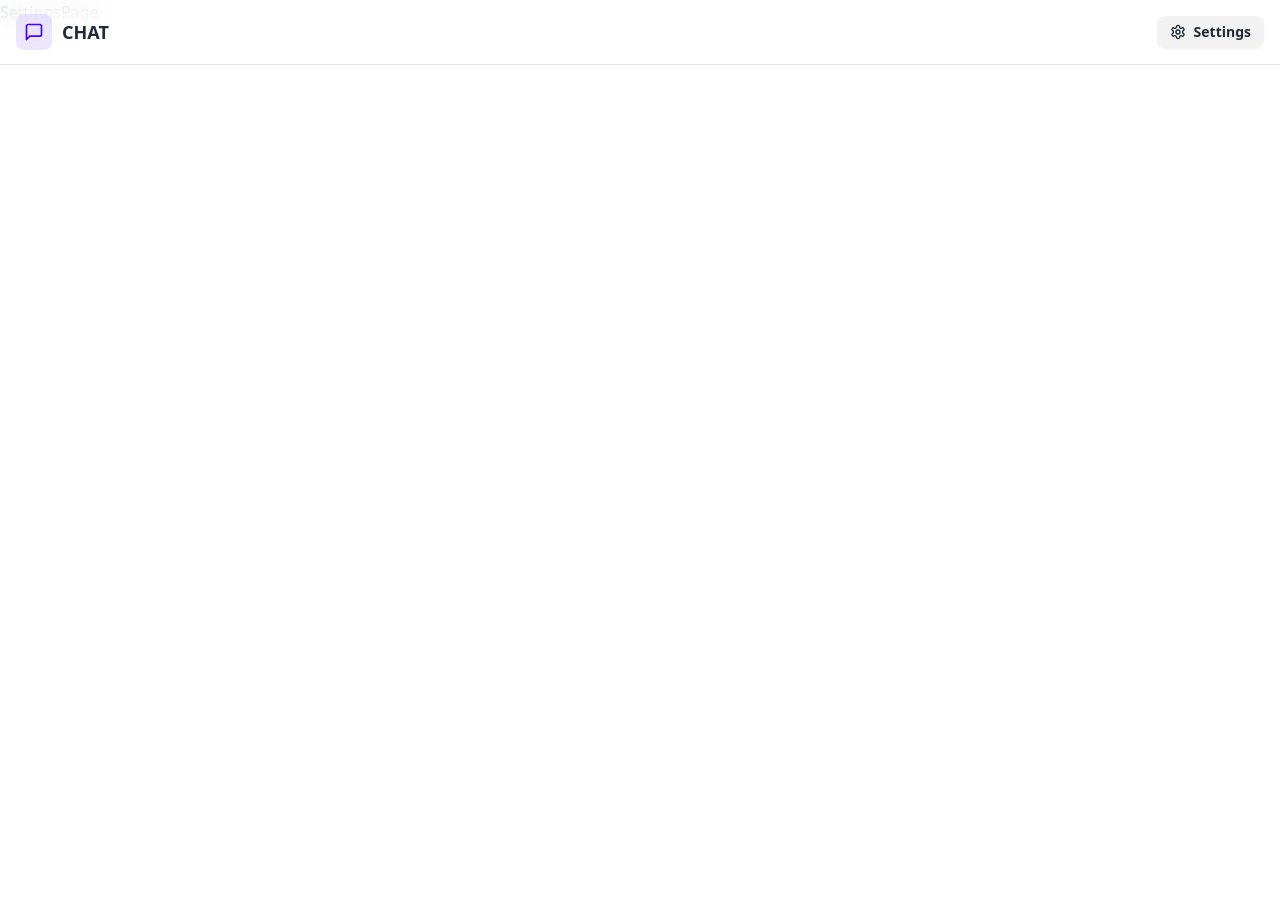
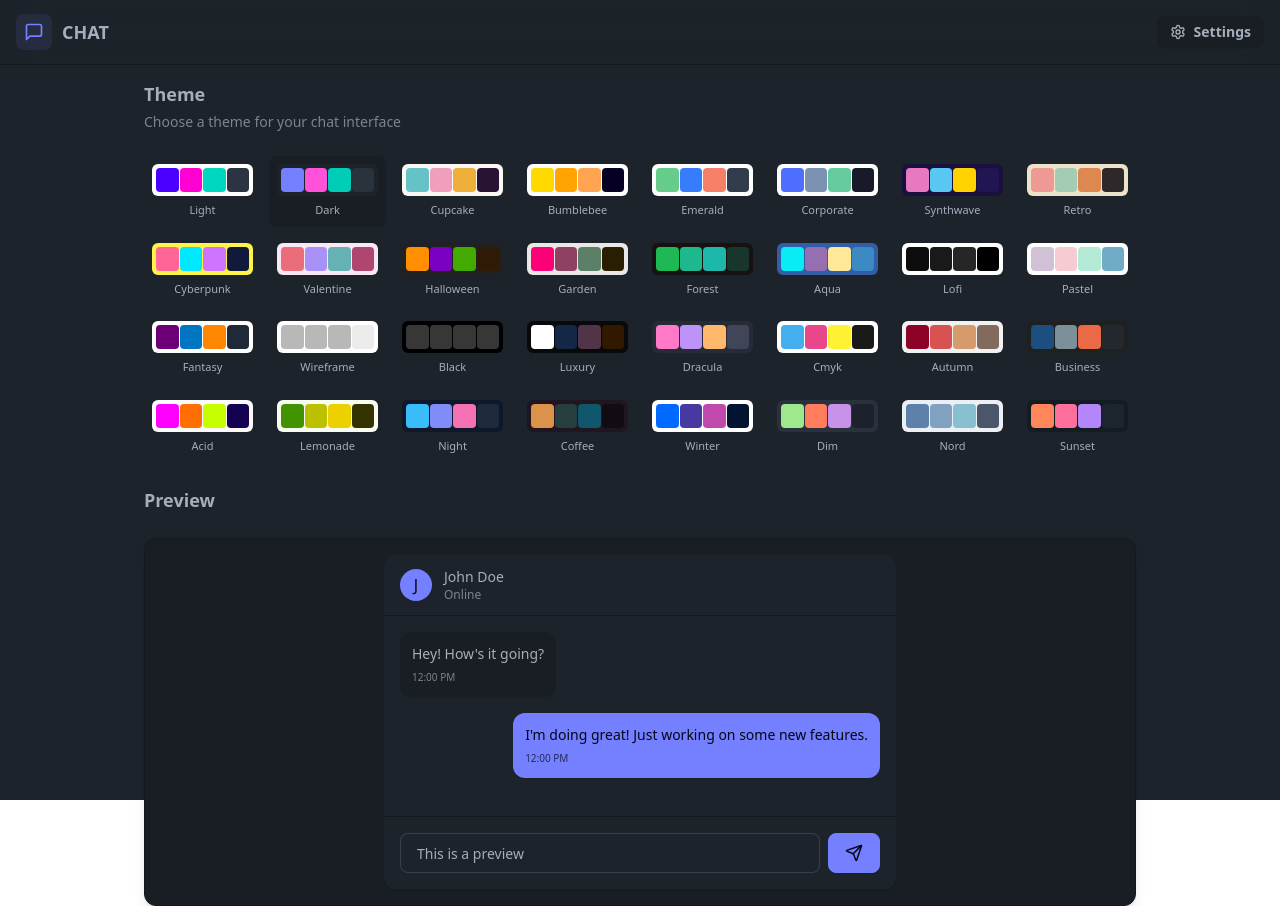
Before and after one commit to lCubosl/realtime-chat_MERN, a React (Vite) app in the folder frontend/: page /settings in a window 1280 px wide. Before the commit the page ends 800 px from the top, so only its background shows below. Built offline with nearby package versions, Linux system fonts and the light colour scheme; no server answers.

Commit message:
settings customization update color pallette

```diff
--- a/frontend/src/App.jsx
+++ b/frontend/src/App.jsx
@@ -7,6 +7,7 @@
 
 import { Routes, Route, Navigate } from "react-router-dom"
 import { useAuthStore } from "./store/useAuthStore";
+import { useThemeStore } from "./store/useThemeStore";
 import { useEffect } from "react";
 
 import { Loader } from "lucide-react"
@@ -14,6 +15,7 @@
 
 const App = () => {
   const { authUser, checkAuth, isCheckingAuth } = useAuthStore()
+  const { theme } = useThemeStore()
 
   useEffect(() => {
     checkAuth()
@@ -28,7 +30,7 @@
   )
 
   return (
-    <div>
+    <div data-theme={theme}>
       <Navbar />
 
       <Routes>
--- /dev/null
+++ b/frontend/src/constants/index.js
@@ -0,0 +1,34 @@
+export const THEMES = [
+  "light",
+  "dark",
+  "cupcake",
+  "bumblebee",
+  "emerald",
+  "corporate",
+  "synthwave",
+  "retro",
+  "cyberpunk",
+  "valentine",
+  "halloween",
+  "garden",
+  "forest",
+  "aqua",
+  "lofi",
+  "pastel",
+  "fantasy",
+  "wireframe",
+  "black",
+  "luxury",
+  "dracula",
+  "cmyk",
+  "autumn",
+  "business",
+  "acid",
+  "lemonade",
+  "night",
+  "coffee",
+  "winter",
+  "dim",
+  "nord",
+  "sunset",
+];
--- a/frontend/src/pages/SettingsPage.jsx
+++ b/frontend/src/pages/SettingsPage.jsx
@@ -1,7 +1,115 @@
+import { THEMES } from "../constants"
+import { useThemeStore } from "../store/useThemeStore"
+import { Send } from "lucide-react"
+
+const PREVIEW_MESSAGES = [
+  {id: 1, content: "Hey! How's it  going?", isSent:false},
+  {id: 2, content: "I'm doing great! Just working on some new features.", isSent:true},
+]
+
 const SettingsPage = () => {
+  const { theme, setTheme } = useThemeStore()
   return (
-    <div>SettingsPage</div>
-  )
-}
+    <div className="h-screen container mx-auto px-4 pt-20 max-w-5xl">
+      <div className="space-y-6">
+        <div className="flex flex-col gap-1">
+          <h2 className="text-lg font-semibold">Theme</h2>
+          <p className="text-sm  text-base-content/70">Choose a theme for your chat interface</p>
+        </div>
 
-export default SettingsPage
+        <div className="grid grid-cols-4 sm:grid-cols-6 md:grid-cols-8 gap-2">
+          {THEMES.map((t) => (
+            <button
+              key={t}
+              className={`
+                group flex flex-col items-center gap-1.5 p-2 rounded-lg transition-colors
+                ${theme === t ? "bg-base-200" : "hover:bg-base-200/50"}
+              `}
+              onClick={() => setTheme(t)}
+            >
+              <div className="relative h-8 w-full rounded-md overflow-hidden" data-theme={t}>
+                <div className="absolute inset-0 grid grid-cols-4 gap-px p-1">
+                  <div className="rounded bg-primary"></div>
+                  <div className="rounded bg-secondary"></div>
+                  <div className="rounded bg-accent"></div>
+                  <div className="rounded bg-neutral"></div>
+                </div>
+              </div>
+              <span className="text-[11px] font-medium truncate w-full text-center">
+                {t.charAt(0).toUpperCase() + t.slice(1)}
+              </span>
+            </button>
+          ))}
+        </div>
+
+        {/* Preview Section */}
+        <h3 className="text-lg font-semibold mb-3">Preview</h3>
+        <div className="rounded-xl border border-base-300 overflow-hidden bg-base-100 shadow-lg">
+          <div className="p-4 bg-base-200">
+            <div className="max-w-lg mx-auto">
+              {/* Mock Chat UI */}
+              <div className="bg-base-100 rounded-xl shadow-sm overflow-hidden">
+                {/* Chat Header */}
+                <div className="px-4 py-3 border-b border-base-300 bg-base-100">
+                  <div className="flex items-center gap-3">
+                    <div className="w-8 h-8 rounded-full bg-primary flex items-center justify-center text-primary-content font-medium">
+                      J
+                    </div>
+                    <div>
+                      <h3 className="font-medium text-sm">John Doe</h3>
+                      <p className="text-xs text-base-content/70">Online</p>
+                    </div>
+                  </div>
+                </div>
+
+                {/* Chat Messages */}
+                <div className="p-4 space-y-4 min-h-[200px] max-h-[200px] overflow-y-auto bg-base-100">
+                  {PREVIEW_MESSAGES.map((message) => (
+                    <div
+                      key={message.id}
+                      className={`flex ${message.isSent ? "justify-end" : "justify-start"}`}
+                    >
+                      <div
+                        className={`
+                          max-w-[80%] rounded-xl p-3 shadow-sm
+                          ${message.isSent ? "bg-primary text-primary-content" : "bg-base-200"}
+                        `}
+                      >
+                        <p className="text-sm">{message.content}</p>
+                        <p
+                          className={`
+                            text-[10px] mt-1.5
+                            ${message.isSent ? "text-primary-content/70" : "text-base-content/70"}
+                          `}
+                        >
+                          12:00 PM
+                        </p>
+                      </div>
+                    </div>
+                  ))}
+                </div>
+
+                {/* Chat Input */}
+                <div className="p-4 border-t border-base-300 bg-base-100">
+                  <div className="flex gap-2">
+                    <input
+                      type="text"
+                      className="input input-bordered flex-1 text-sm h-10"
+                      placeholder="Type a message..."
+                      value="This is a preview"
+                      readOnly
+                    />
+                    <button className="btn btn-primary h-10 min-h-0">
+                      <Send size={18} />
+                    </button>
+                  </div>
+                </div>
+              </div>
+            </div>
+          </div>
+        </div>
+      </div>
+    </div>
+  );
+};
+export default SettingsPage;
--- /dev/null
+++ b/frontend/src/store/useThemeStore.js
@@ -0,0 +1,9 @@
+import { create } from "zustand";
+
+export const useThemeStore = create((set) => ({
+  theme: localStorage.getItem("chat-theme") || "dark",
+  setTheme: (theme) => {
+    localStorage.setItem("chat-theme", theme)
+    set({ theme })
+  }
+}))
--- a/frontend/tailwind.config.js
+++ b/frontend/tailwind.config.js
@@ -9,7 +9,41 @@
   theme: {
     extend: {},
   },
-  plugins: [
-    daisyui
-  ],
+  plugins: [daisyui],
+  daisyui: {
+    themes: [
+      "light",
+      "dark",
+      "cupcake",
+      "bumblebee",
+      "emerald",
+      "corporate",
+      "synthwave",
+      "retro",
+      "cyberpunk",
+      "valentine",
+      "halloween",
+      "garden",
+      "forest",
+      "aqua",
+      "lofi",
+      "pastel",
+      "fantasy",
+      "wireframe",
+      "black",
+      "luxury",
+      "dracula",
+      "cmyk",
+      "autumn",
+      "business",
+      "acid",
+      "lemonade",
+      "night",
+      "coffee",
+      "winter",
+      "dim",
+      "nord",
+      "sunset",
+    ]
+  }
 }
```
